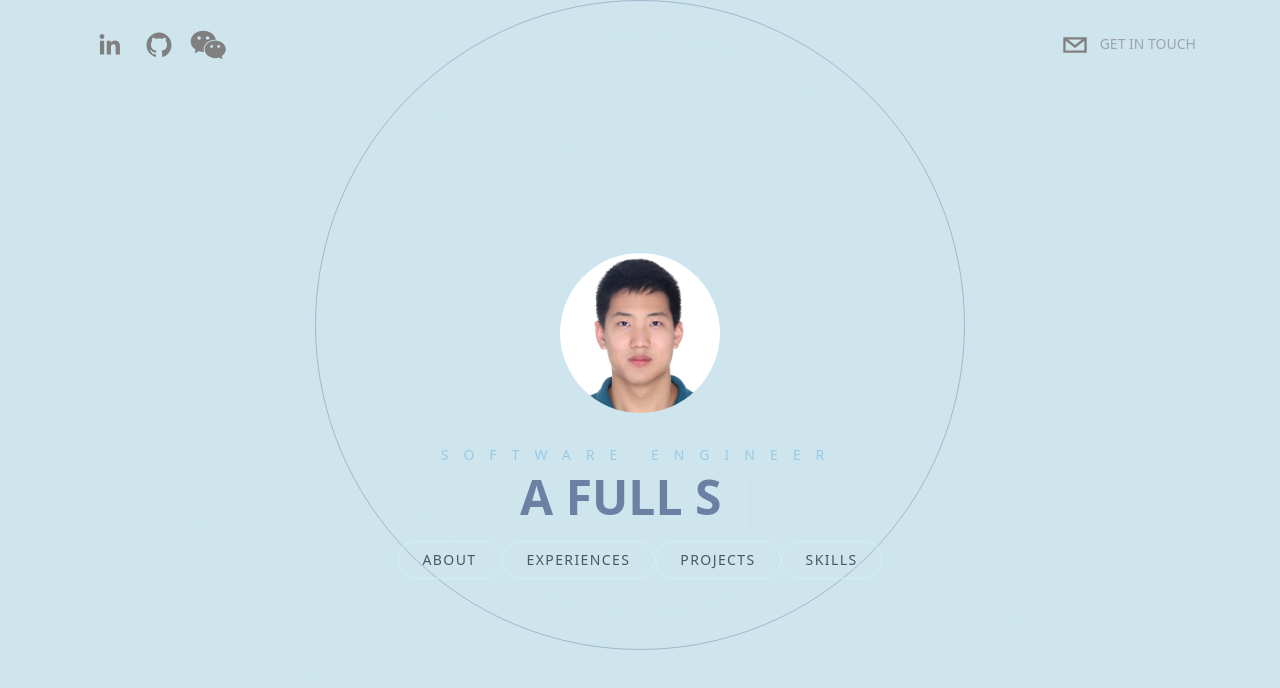
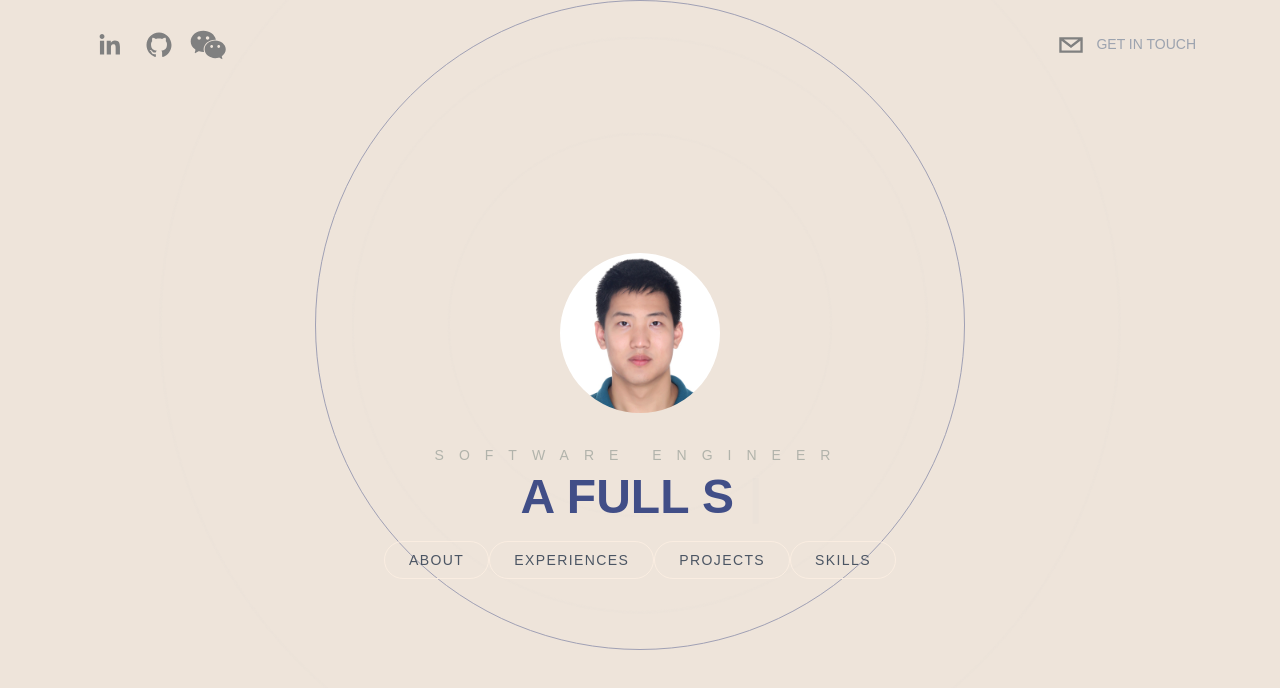
Before and after one commit to Charlesq666/youlin.github.io, a Next.js app in the folder portfolio/: page / in a window 1280 px wide. Shown: the top 688 px of the page. Built offline with nearby package versions, Linux system fonts and the light colour scheme.

Commit message:
fix: coloring

```diff
--- a/portfolio/components/BackgroundCircles.tsx
+++ b/portfolio/components/BackgroundCircles.tsx
@@ -19,11 +19,11 @@ const BackgroundCircles = (props: Props) => {
         duration: 2.5
       }}
     >
-      <div className="absolute border border-tertiary rounded-full h-[200px] w-[200px] mt-52 animate-ping" />
-      <div className="absolute border border-tertiary rounded-full h-[300px] w-[300px] mt-52 animate-ping" />
-      <div className="absolute border border-tertiary rounded-full h-[500px] w-[500px] mt-52 animate-ping" />
+      <div className="absolute border border-secondary-100 rounded-full h-[200px] w-[200px] mt-52 animate-ping" />
+      <div className="absolute border border-secondary-100 rounded-full h-[300px] w-[300px] mt-52 animate-ping" />
+      <div className="absolute border border-secondary-100 rounded-full h-[500px] w-[500px] mt-52 animate-ping" />
       <div className="absolute border border-primary rounded-full h-[650px] w-[650px] mt-52 animate-pulse opacity-40" />
-      <div className="absolute border border-tertiary rounded-full h-[800px] w-[800px] mt-52 animate-ping" />
+      <div className="absolute border border-secondary-100 rounded-full h-[800px] w-[800px] mt-52 animate-ping" />
     </motion.div>
   );
 };
--- a/portfolio/components/Contactme.tsx
+++ b/portfolio/components/Contactme.tsx
@@ -78,7 +78,7 @@ const Contactme = (props: Props) => {
           <textarea {...register('message')} placeholder='Message' className='contactInput' />
           <button
             type='submit'
-            className='bg-primary py-5 px-10 rounded-md text-black font-bold text-lg'>
+            className='bg-primary py-5 px-10 rounded-md text-tertiary font-bold text-lg'>
             Submit
           </button>
         </form>
--- a/portfolio/components/ExperienceCard.tsx
+++ b/portfolio/components/ExperienceCard.tsx
@@ -9,7 +9,7 @@ type Props = {
 
 const ExperienceCard = ({ experience }: Props) => {
   return (
-    <article className="flex flex-col rounded-lg items-center space-y-7 flex-shrink-0 w-[300px] md:w-[600px] snap-center bg-secondary text-primary p-10 overflow-hidden">
+    <article className="flex flex-col rounded-lg items-center space-y-7 flex-shrink-0 w-[300px] md:w-[600px] snap-center bg-tertiary text-primary p-10 overflow-hidden">
       <a
         href={experience.companyUrl}
         className="w-[80px] h-[80px] md:w-[100px] md:h-[100px] rounded-full"
--- a/portfolio/components/Header.tsx
+++ b/portfolio/components/Header.tsx
@@ -46,7 +46,7 @@ function Header({}: Props) {
               <div className="mt-4">
                 <button
                   type="button"
-                  className="inline-flex justify-center w-full px-4 py-2 text-sm font-medium text-secondary bg-primary border border-transparent rounded-md hover:bg-primary/40 focus:outline-none focus-visible:ring-2 focus-visible:ring-offset-2 focus-visible:ring-red-500"
+                  className="inline-flex justify-center w-full px-4 py-2 text-sm font-medium text-secondary-200 bg-primary border border-transparent rounded-md hover:bg-primary/40 focus:outline-none focus-visible:ring-2 focus-visible:ring-offset-2 focus-visible:ring-red-500"
                   onClick={() => setIsWechatOpen(false)}
                 >
                   Close
--- a/portfolio/components/Hero.tsx
+++ b/portfolio/components/Hero.tsx
@@ -27,7 +27,7 @@ const Hero = (props: Props) => {
       />
 
       <div className="z-20">
-        <h2 className="text-sm uppercase text-secondary pb-2 tracking-[15px]">
+        <h2 className="text-sm uppercase text-secondary-200 pb-2 tracking-[15px]">
           Software Engineer
         </h2>
         <h1 className="text-primary text-3xl lg:text-5xl font-semibold px-10">
--- a/portfolio/styles/globals.css
+++ b/portfolio/styles/globals.css
@@ -1,6 +1,12 @@
 @tailwind base;
 @tailwind components;
 @tailwind utilities;
+
+@import url('https://fonts.googleapis.com/css2?family=Montserrat:wght@300;400;600;700&display=swap');
+
+body {
+  font-family: 'Montserrat', sans-serif;
+}
 
 @layer components{
   .heroButton {
--- a/portfolio/tailwind.config.js
+++ b/portfolio/tailwind.config.js
@@ -8,10 +8,11 @@ module.exports = {
   theme: {
     extend: {
       colors: {
-        'primary': '#6b81a3',
-        'secondary': '#97cbe7',
-        'tertiary': '#d0f0ee',
-        'background': '#cee5ee',
+        'primary': '#414e87',
+        'secondary-100': '#dadbd6',
+        'secondary-200': '#b1b3ab',
+        'tertiary': '#faede1',
+        'background': '#eee4da',
         'text-main': '#9aeedc'
       }
     }
```
